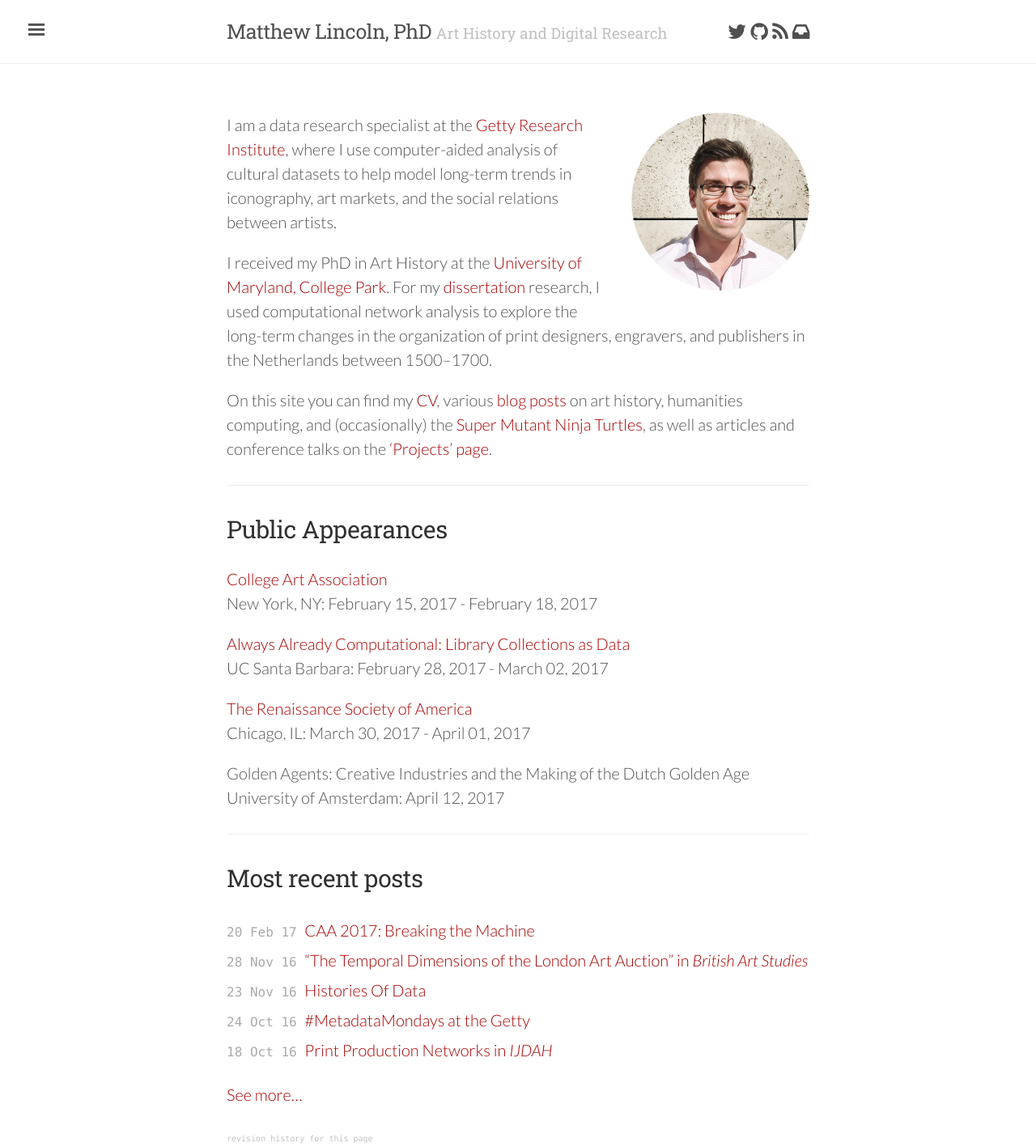
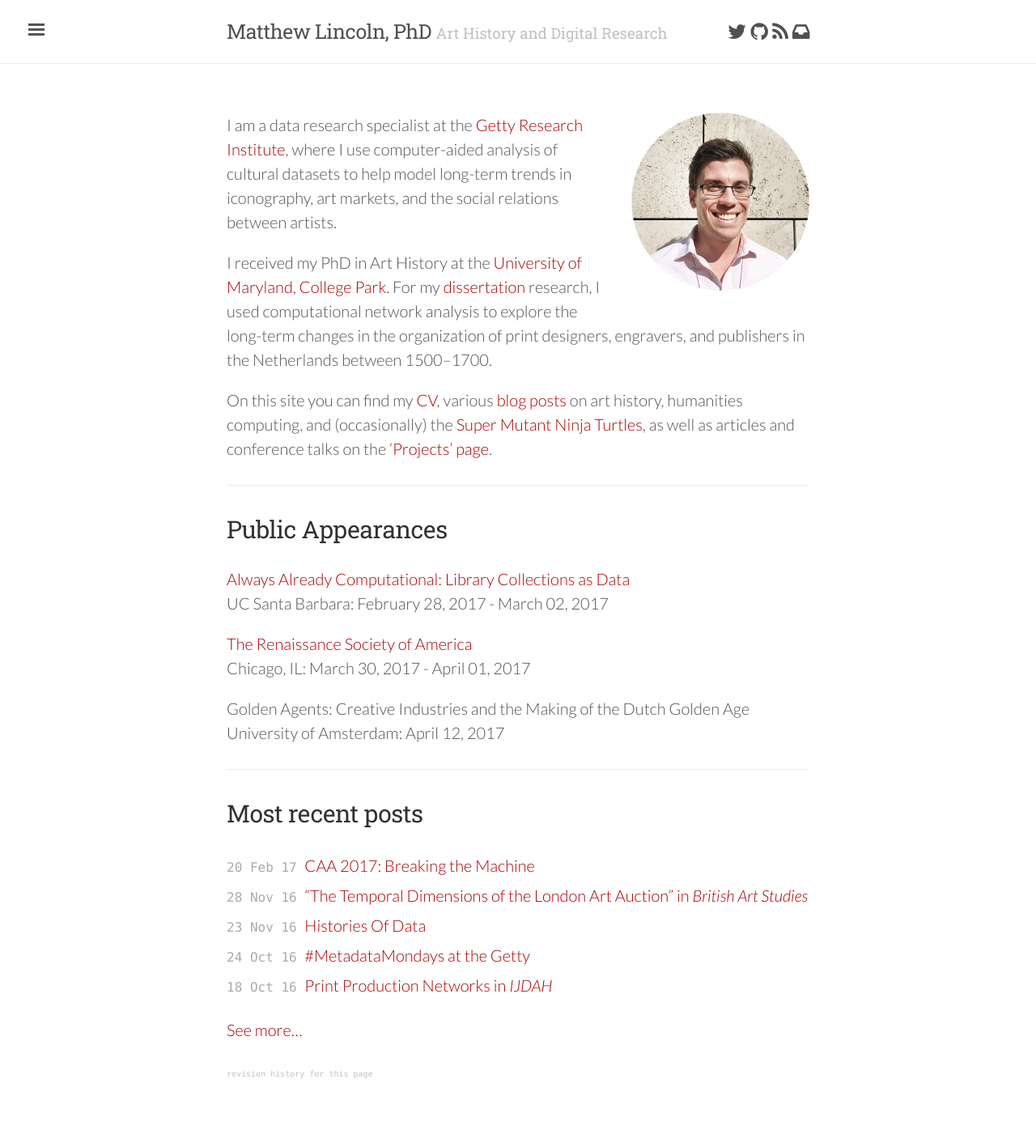
Before and after one commit to mdlincoln/mdlincoln.github.io, a Jekyll site: the page built from index.md, in a window 1280 px wide. Shown: the whole page at 81% size. Built offline with Jekyll 4.4.1, drawn with Linux system fonts in a browser that asks for light colours; nearby versions of some CDN libraries; after the commit the page ends 1337 px from its top, so only the background shows below that.

Commit message:
CAA2017 is over

```diff
--- a/_data/travel.yaml
+++ b/_data/travel.yaml
@@ -1,8 +1,3 @@
-- venue: College Art Association
-  location: New York, NY
-  url: http://conference.collegeart.org/?s=Matthew+Lincoln
-  datestart: 2017-02-15 00:00:00 -0800
-  dateend: 2017-02-18 00:00:00 -0800
 - venue: The Renaissance Society of America
   location: Chicago, IL
   url: http://www.rsa.org/page/2017Chicago
```
